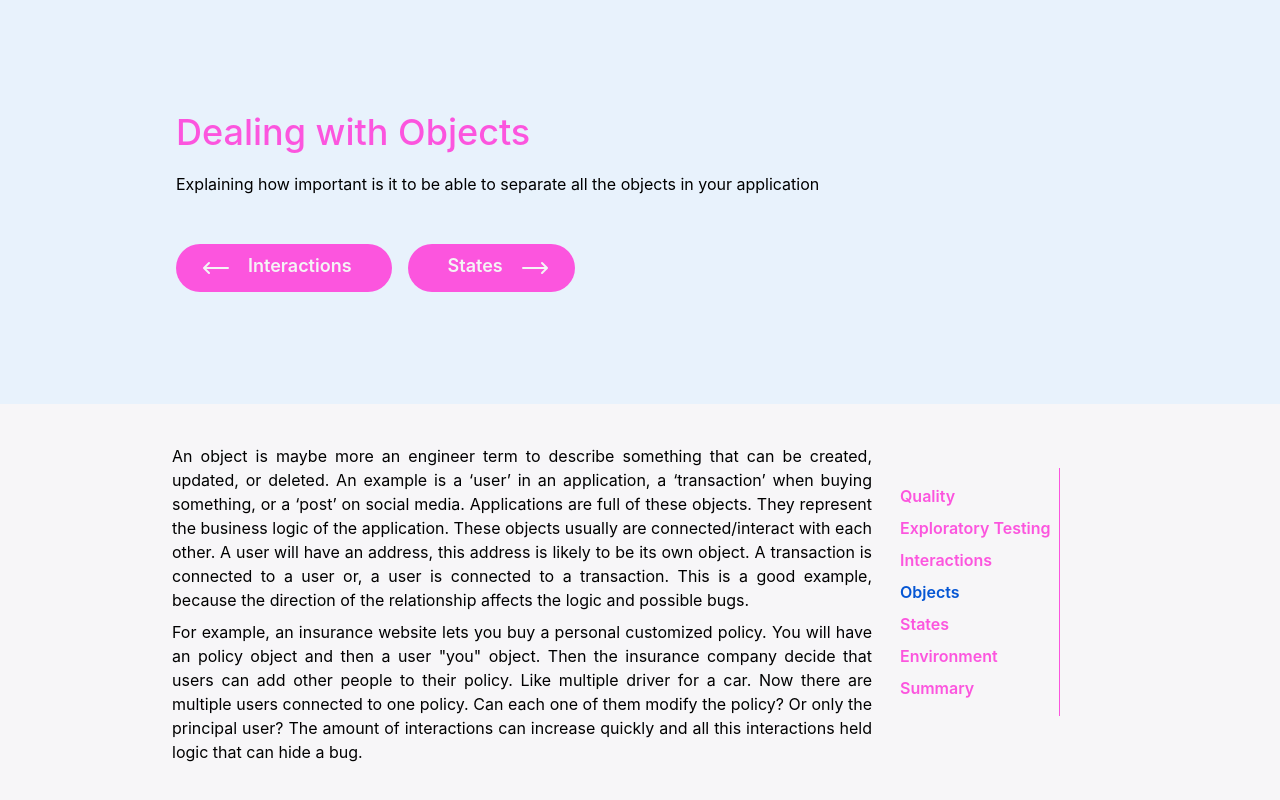
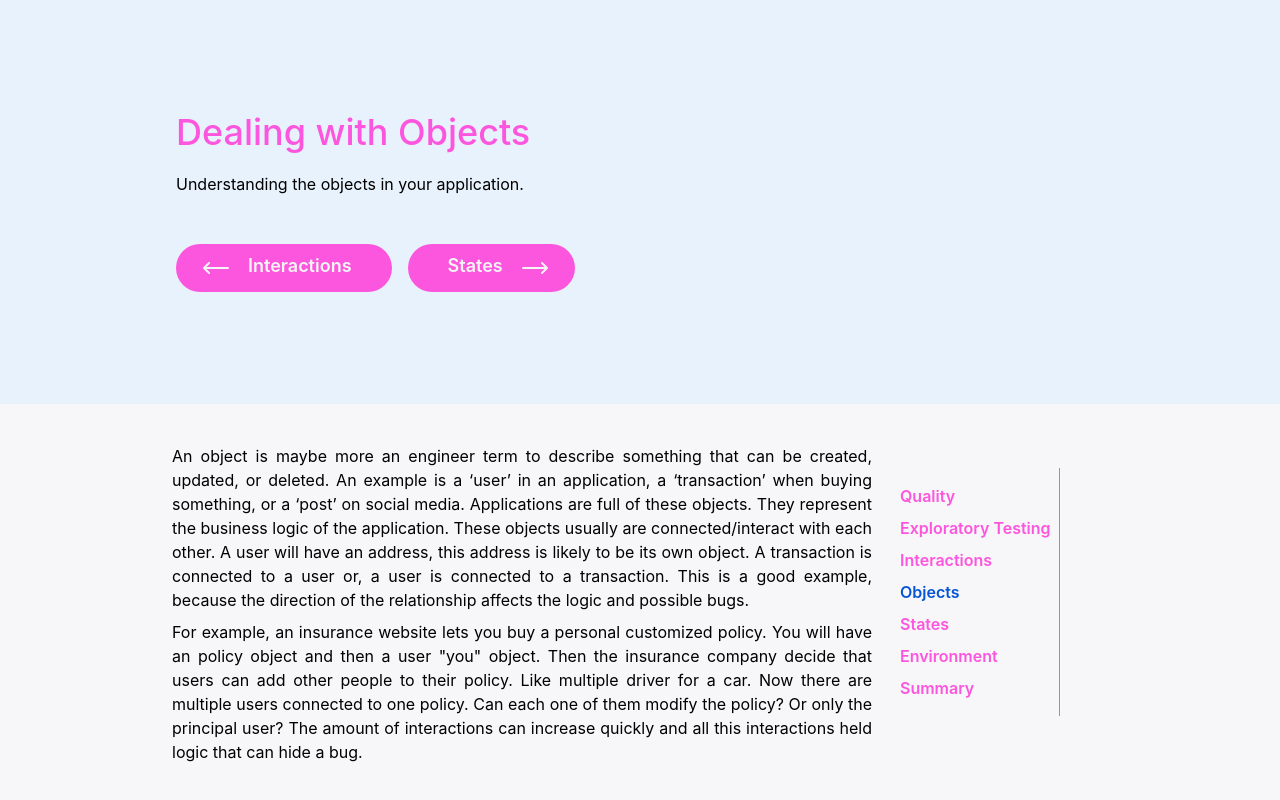
Before and after one commit to willot/Quality, a React (Create React App) app: page /objects in a window 1280 px wide. Shown: the top 800 px of the page. Built offline with nearby package versions, Linux system fonts and the light colour scheme.

Commit message:
minor change

```diff
--- a/src/components/LayoutWrapper.tsx
+++ b/src/components/LayoutWrapper.tsx
@@ -134,7 +134,7 @@ export const LayoutWrapper = ({
                         <h1 className="text-4xl text-left font-medium pb-5 text-pink">Interaction with your
                             application</h1>
                         <p className="pb-8">Explaining how to change the way you interact with your application to find
-                            issues and bugs</p>
+                            issues and bugs.</p>
                         <section className="flex flex-row items-center space-x-4">
                             <NavButton text={buttonFlow.interactions.button1.text}
                                        linkUrl={buttonFlow.interactions.button1.link} left={true}/>
@@ -148,8 +148,7 @@ export const LayoutWrapper = ({
                 return (
                     <section className="px-4 text-left w-full py-28 md:w-10/12 lg:w-9/12 xl:w8/12 2xl:w-7/12">
                         <h1 className="text-4xl text-left font-medium pb-5 text-pink">Dealing with Objects</h1>
-                        <p className="pb-8">Explaining how important is it to be able to separate all the objects in
-                            your application</p>
+                        <p className="pb-8">Understanding the objects in your application.</p>
                         <section className="flex flex-row items-center space-x-4">
                             <NavButton text={buttonFlow.entities.button1.text}
                                        linkUrl={buttonFlow.entities.button1.link} left={true}/>
@@ -164,7 +163,7 @@ export const LayoutWrapper = ({
                     <section className="px-4 text-left w-full py-28 md:w-10/12 lg:w-9/12 xl:w8/12 2xl:w-7/12">
                         <h1 className="text-4xl text-left font-medium pb-5 text-pink">States and changing states</h1>
                         <p className="pb-8">Demonstrating the importance of understanding transitions between different
-                            states in your application </p>
+                            states in your application.</p>
                         <section className="flex flex-row items-center space-x-4">
                             <NavButton text={buttonFlow.states.button1.text} linkUrl={buttonFlow.states.button1.link}
                                        left={true}/>
@@ -179,7 +178,7 @@ export const LayoutWrapper = ({
                         <h1 className="text-4xl text-left font-medium pb-5 text-pink">Application in its
                             environment</h1>
                         <p className="pb-8">Learning how the environment around your application affect the user
-                            experience</p>
+                            experience.</p>
                         <section className="flex flex-row items-center space-x-4">
                             <NavButton text={buttonFlow.environment.button1.text}
                                        linkUrl={buttonFlow.environment.button1.link} left={true}/>
@@ -193,7 +192,7 @@ export const LayoutWrapper = ({
                 return (
                     <section className="px-4 text-left w-full py-28 md:w-10/12 lg:w-9/12 xl:w8/12 2xl:w-7/12">
                         <h1 className="text-4xl text-left font-medium pb-5 text-pink">Summary</h1>
-                        <p className="pb-8">Summarize your learning on exploratory testing</p>
+                        <p className="pb-8">Summarize your learning on exploratory testing.</p>
                         <section className="flex flex-row items-center space-x-4">
                             <NavButton text={buttonFlow.summary.button1.text} linkUrl={buttonFlow.summary.button1.link}
                                        left={true}/>
```
